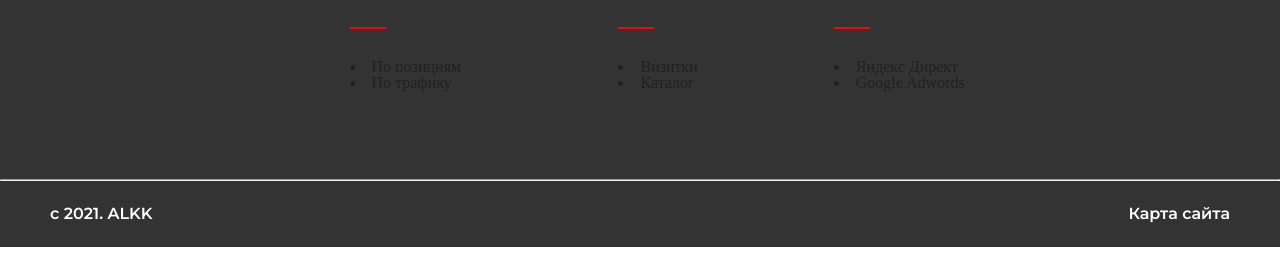
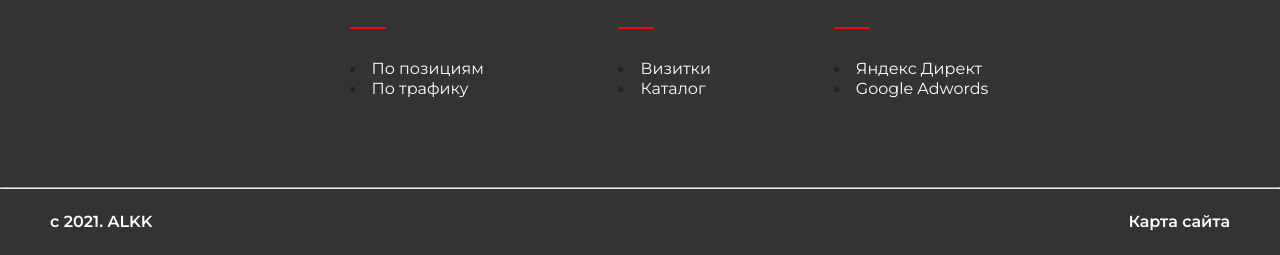
Before and after one commit to haadorkin/lr6, a plain HTML site: page index.html in a window 1280 px wide. Shown: the part 5040-5295 px from the top of the page. Drawn offline with Linux system fonts and the light colour scheme; a web font is replaced by a local one.

Commit message:
Update index.html

```diff
--- a/index.html
+++ b/index.html
@@ -482,7 +482,6 @@
                 <img src="src/footer_logo.png" alt="">
             </div>
             <div class="footer_blocks">
-
                 <div class="footer_block">
                     <div class="footer_block_h">
                         Продвижение сайтов
@@ -491,8 +490,8 @@
                         <hr width="34">
                     </div>
                     <div class="footer_block_li">
-                        <li>По позициям</li>
-                        <li>По трафику</li>
+                        <li><a href="#">По позициям</a> </li>
+                        <li><a href="#">По трафику</a> </li>
                     </div>
                 </div>
                 <div class="footer_block">
@@ -503,8 +502,8 @@
                         <hr width="34">
                     </div>
                     <div class="footer_block_li">
-                        <li>Визитки</li>
-                        <li>Каталог</li>
+                        <li><a href="#">Визитки</a> </li>
+                        <li><a href="#">Каталог</a> </li>
                     </div>
                 </div>
                 <div class="footer_block">
@@ -515,8 +514,8 @@
                         <hr width="34">
                     </div>
                     <div class="footer_block_li">
-                        <li>Яндекс Директ</li>
-                        <li>Google Adwords</li>
+                        <li><a href="#">Яндекс Директ</a> </li>
+                        <li><a href="#">Google Adwords</a> </li>
                     </div>
                 </div>
             </div>
```
